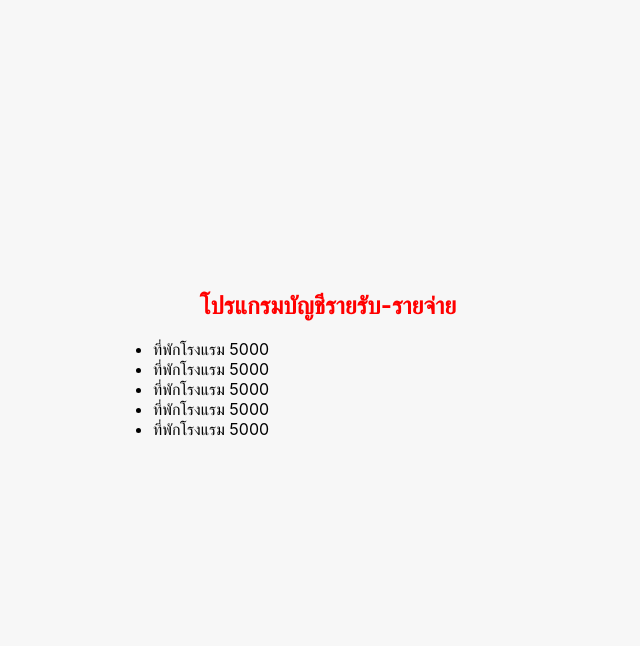
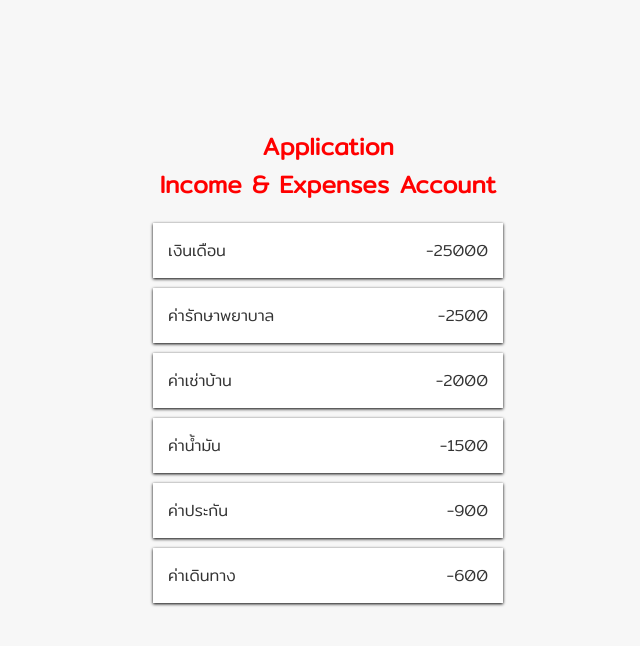
Before and after one commit to JJwachi23/JavaScript, a React (Create React App) app in the folder my-app/: page / in a window 1280 px wide. Shown: the top 646 px of the page, without its empty margins (312-952 px from the left). Built offline with nearby package versions, Linux system fonts and the light colour scheme; the HTML template or start-up script is replaced by a standard one.

Commit message:
react-application

```diff
--- a/my-app/src/App.css
+++ b/my-app/src/App.css
@@ -1,5 +1,8 @@
+@import url('https://fonts.googleapis.com/css2?family=Mitr:wght@300&family=Roboto+Condensed&display=swap');
+
 * {
   box-sizing: border-box;
+  font-family: 'Mitr', sans-serif;
 }
 
 body {
--- a/my-app/src/App.js
+++ b/my-app/src/App.js
@@ -5,7 +5,7 @@ import Transaction from './components/Transaction';
 
 
 
-const Title = () => <h2>โปรแกรมบัญชีรายรับ-รายจ่าย</h2>
+// const Title = () => <h2>โปรแกรมบัญชีรายรับ-รายจ่าย</h2>
 
 // const Description = () => <p>บันทึกข้อมูลบัญชีในแต่ละวันของคุณ</p>
 
@@ -14,7 +14,7 @@ const Design = {color: 'red', textAlign: 'center', fontSize: '1.5rem' };
 function App() {
   return (
     <div className='container'>
-      <h2 style={Design}>โปรแกรมบัญชีรายรับ-รายจ่าย</h2>
+      <h2 style={Design}>Application <br/>Income & Expenses Account </h2>
       <Transaction/>
     </div>
   );
--- a/my-app/src/components/Item.js
+++ b/my-app/src/components/Item.js
@@ -1,11 +1,23 @@
-const Item = () => {
+import PropTypes from 'prop-types'; //ES6
 
-    const Name = "ที่พักโรงแรม"
-    const Amount = 5000;
+const Item = ({title, amount}) => {
 
+  // const {title, amount} = props
     return(
-      <li className='item'>{Name}<span> {Amount}</span></li>
+      <li>{title}<span> -{amount}</span></li>
     );
   }
 
+  Item.propTypes= {
+    title:PropTypes.string,
+    amount:PropTypes.number
+  }
+
+
+
+
+
+
+
+
   export default Item
--- a/my-app/src/components/TestComponent.js
+++ b/my-app/src/components/TestComponent.js
@@ -2,9 +2,6 @@ function HelloComponentExternal(){
     return (
         <h1>Hello Component External</h1>
     );
-
-
-
 }
 
 export default HelloComponentExternal
--- a/my-app/src/components/Transaction.css
+++ b/my-app/src/components/Transaction.css
@@ -1,4 +1,16 @@
 .item-list{
+    list-style-type: none;
     padding: 0;
     margin-bottom: 100px;
 }
+
+.item-list li{
+    background-color: white;
+    box-shadow: 0 1px 3px black;
+    padding: 15px;
+    color: #333;
+    display: flex;
+    justify-content: space-between;
+    margin-top: 10px;
+    position: relative;
+}
--- a/my-app/src/components/Transaction.js
+++ b/my-app/src/components/Transaction.js
@@ -1,14 +1,33 @@
 import Item from './Item';
 import './Transaction.css'
+import { v4 as uuidv4 } from 'uuid';
 
 const Transaction = () => {
+  const data = [
+    {title: "เงินเดือน", amount: 25000},
+    {title: "ค่ารักษาพยาบาล", amount: 2500},
+    {title: "ค่าเช่าบ้าน", amount: 2000},
+    {title: "ค่าน้ำมัน", amount: 1500},
+    {title: "ค่าประกัน", amount: 900},
+    {title: "ค่าเดินทาง", amount: 600}
+
+  ];
     return(
     <ul className='item-list'>
-      <Item/>
-      <Item/>
-      <Item/>
-      <Item/>
-      <Item/>
+      {/* <Item title="ค่ารักษาพยาบาล" amount="2000"/> */}
+
+      {/* <Item title={data[0].title} amount={data[0].amount}/> */}
+      {data.map((element)=> {
+
+        // return <Item title={element.title} amount={element.amount}/>
+        return <Item title = {element.title} amount = {element.amount}key={uuidv4()}/>
+      })}
+
+      {/* <Item title={data[1].title} amount={data[1].amount}/>
+      <Item title={data[2].title} amount={data[2].amount}/>
+      <Item title={data[3].title} amount={data[3].amount}/>
+      <Item title={data[4].title} amount={data[4].amount}/> */}
+
     </ul>
     );
   }
--- /dev/null
+++ b/package.json
@@ -0,0 +1,6 @@
+{
+  "dependencies": {
+    "prop-types": "^15.8.1",
+    "uuid": "^9.0.0"
+  }
+}
```
Also changed, not shown: 1 other file (tests, documents, lock files or other folders).
